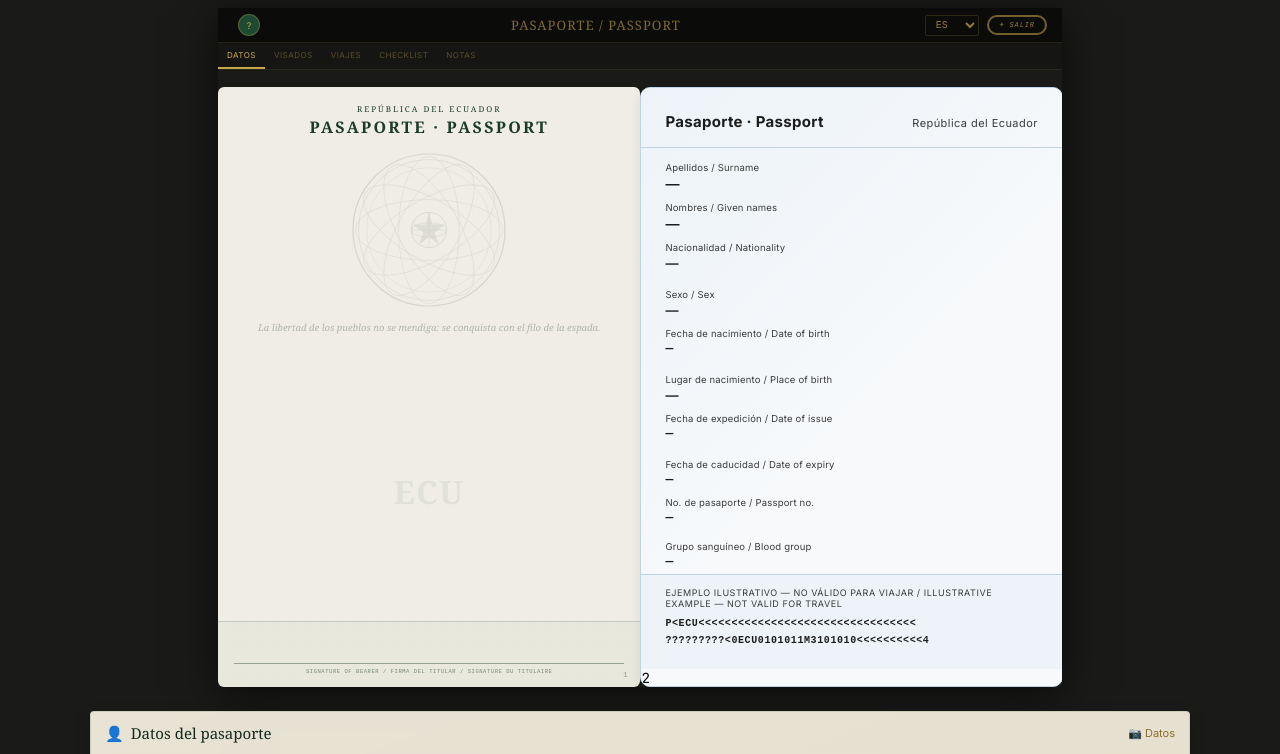
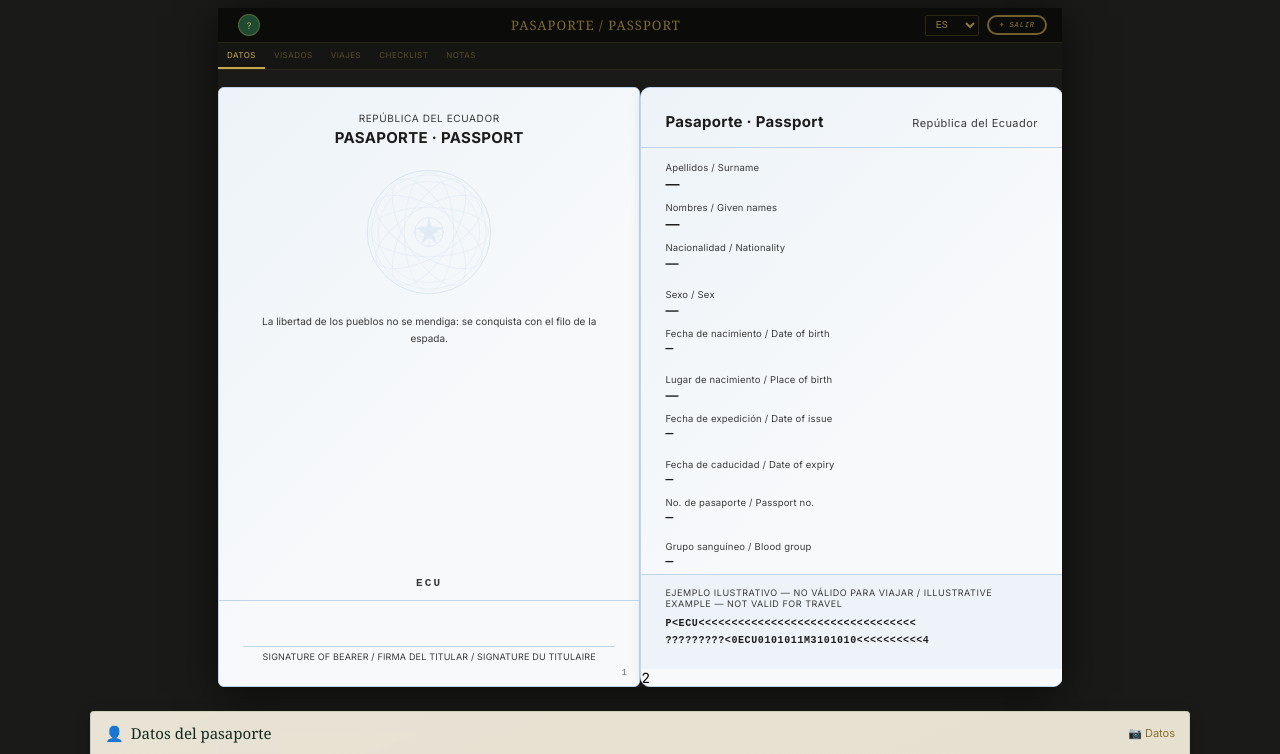
Before and after one commit to traveler-02/My-Passport, a website: page public/pages/dashboard.html in a window 1280 px wide. Both pictures are taken after a click on the element 639 px from the left and 249 px from the top of the page. Shown: the top 754 px of the page. Drawn offline with Linux system fonts and the light colour scheme; no server answers; a web font is replaced by a local one.

Commit message:
Add files via upload

```diff
--- a/public/pages/dashboard.html
+++ b/public/pages/dashboard.html
@@ -390,25 +390,27 @@ body{background:#1a1a18;font-family:var(--ffs);font-size:14px;padding-top:0;}
 }
 
 /* Country-specific artistic background */
+/* FIX-VISUAL-6: unify the left page with the same minimalist blue/gray
+   language as the redesigned bio-data page (doc-* tokens, Inter) — it had
+   been left on the old gold/serif "vintage passport" theme, so the two
+   facing pages looked like two different documents stitched together. */
+.pp-left {
+  border-radius: 10px;
+  border: 1px solid var(--doc-accent);
+  box-shadow: 0 2px 12px rgba(28,28,28,0.08);
+}
 .pp-left-art {
   position: absolute;
   inset: 0;
   z-index: 0;
-  opacity: 0.18;
-  background-size: cover;
-  background-position: center;
-  transition: background 0.5s ease, opacity 0.3s ease;
-}
-/* Guilloche overlay */
-.pp-left-art::after {
-  content: '';
-  position: absolute;
-  inset: 0;
+  background-color: var(--doc-bg-1);
   background-image:
-    repeating-linear-gradient(0deg, transparent, transparent 14px, rgba(42,96,68,0.04) 14px, rgba(42,96,68,0.04) 15px),
-    repeating-linear-gradient(90deg, transparent, transparent 14px, rgba(42,96,68,0.04) 14px, rgba(42,96,68,0.04) 15px);
-  z-index: 1;
-}
+    linear-gradient(135deg, var(--doc-bg-2) 0%, var(--doc-bg-1) 55%, var(--doc-bg-1) 100%),
+    radial-gradient(circle, rgba(63,102,138,0.12) 1px, transparent 1.2px);
+  background-size: auto, 24px 24px;
+  transition: opacity 0.3s ease;
+}
+.pp-left-art::after { content: none; }
 
 /* Central illustration area */
 .pp-left-illustration {
@@ -419,106 +421,109 @@ body{background:#1a1a18;font-family:var(--ffs);font-size:14px;padding-top:0;}
   flex-direction: column;
   align-items: center;
   justify-content: flex-start;
-  padding: 16px 14px 0;
+  padding: 24px 24px 0;
 }
 .pp-left-country {
-  font-family: var(--ff);
-  font-size: 8px;
-  letter-spacing: 0.25em;
+  font-family: var(--doc-ff);
+  font-size: 10px;
+  font-weight: 400;
+  letter-spacing: 0.06em;
   text-transform: uppercase;
-  color: var(--art-dark, #1a3a2a);
+  color: var(--doc-gray);
   text-align: center;
-  margin-bottom: 2px;
+  margin-bottom: 4px;
 }
 .pp-left-doctype {
-  font-family: var(--ff);
-  font-size: 16px;
-  font-weight: bold;
-  letter-spacing: 0.14em;
-  text-transform: uppercase;
-  color: var(--art-dark, #1a3a2a);
+  font-family: var(--doc-ff);
+  font-size: 15px;
+  font-weight: 700;
+  letter-spacing: 0.02em;
+  text-transform: none;
+  color: var(--doc-black);
   text-align: center;
-  margin-bottom: 12px;
+  margin-bottom: 20px;
 }
 /* Big central emblem — SVG rosette */
 .pp-left-emblem {
-  width: min(70%, 160px);
+  width: min(56%, 130px);
   height: auto;
-  opacity: 0.12;
-  color: var(--art-dark, #1a3a2a);
-  margin-bottom: 10px;
+  opacity: 0.5;
+  color: var(--doc-accent);
+  margin-bottom: 16px;
 }
 /* Decorative quote text */
 .pp-left-quote {
-  font-family: var(--ff);
-  font-size: 9.5px;
-  font-style: italic;
-  color: var(--art-dark, #1a3a2a);
-  opacity: 0.3;
+  font-family: var(--doc-ff);
+  font-size: 10px;
+  font-weight: 400;
+  font-style: normal;
+  color: var(--doc-gray);
+  opacity: 1;
   text-align: center;
   line-height: 1.65;
-  padding: 0 12px;
+  padding: 0 16px;
   max-height: 80px;
   overflow: hidden;
 }
-/* Colored artistic band (like the eagle/flag area in US passport) */
+/* Country-code band — de-emphasized, small tag instead of a giant
+   watermark, consistent with the bio page's small nationality tag */
 .pp-left-artband {
   position: relative;
   z-index: 2;
-  flex: 1;
+  flex: 0 0 auto;
   background: transparent;
   display: flex;
   align-items: center;
   justify-content: center;
   overflow: hidden;
-  min-height: 80px;
+  min-height: 32px;
+  padding: 8px 0;
 }
 .pp-left-artband-text {
-  font-family: var(--ff);
-  font-size: 32px;
-  color: rgba(42,96,68,0.08);
-  font-weight: bold;
-  letter-spacing: 0.05em;
+  font-family: var(--doc-ff-mrz);
+  font-size: 11px;
+  color: var(--doc-gray);
+  font-weight: 600;
+  letter-spacing: 0.2em;
   text-transform: uppercase;
   text-align: center;
   line-height: 1;
   user-select: none;
-  word-break: break-all;
 }
 /* Signature area at bottom */
 .pp-left-sig {
   position: relative;
   z-index: 2;
-  padding: 8px 16px 12px;
-  background: rgba(42,96,68,0.04);
-  border-top: 1px solid rgba(42,96,68,0.2);
+  padding: 12px 24px 24px;
+  background: transparent;
+  border-top: 1px solid var(--doc-accent);
 }
 .pp-left-sig-line {
   min-height: 34px;
-  border-bottom: 1px solid rgba(var(--art-dark-hex,26,58,42),0.4);
+  border-bottom: 1px solid var(--doc-accent);
   margin-bottom: 4px;
   font-family: var(--ff-sig);
-  font-size: 20px;
-  color: rgba(10,20,60,0.6);
+  font-size: 22px;
+  color: var(--doc-black);
   padding-bottom: 2px;
 }
 .pp-left-sig-label {
-  font-family: var(--ff-mono);
-  font-size: 5.5px;
-  text-transform: uppercase;
-  letter-spacing: 0.1em;
-  color: var(--art-dark, #1a3a2a);
-  opacity: 0.55;
+  font-family: var(--doc-ff);
+  font-size: 9px;
+  font-weight: 400;
+  text-transform: none;
+  letter-spacing: 0.02em;
+  color: var(--doc-gray);
   text-align: center;
 }
 .pp-left-pgnum {
   position: absolute;
   bottom: 8px;
   right: 12px;
-  font-family: var(--ff-mono);
-  font-size: 8px;
-  color: var(--art-dark,#1a3a2a);
-  opacity: 0.4;
+  font-family: var(--doc-ff-mrz);
+  font-size: 9px;
+  color: var(--doc-gray);
+  opacity: 0.7;
   letter-spacing: 0.06em;
 }
 
@@ -1550,15 +1555,21 @@ function renderArtPage(code) {
   var acc = COUNTRY_ACCENT[code] || COUNTRY_ACCENT.ECU;
   var rgb = acc.rgb || "42,96,68";
 
+  // FIX-VISUAL-6: this used to set art.bg (a vivid per-country gold/green
+  // gradient) as an inline style, which always wins over the CSS default
+  // and made the left page look like a completely different, more
+  // "vintage" document than the redesigned right page. The CSS default
+  // (soft blue/gray, matching the bio page) is left alone now so both
+  // pages read as one consistent document regardless of country.
   var artBg = document.getElementById("pp-left-art");
   if (artBg) {
-    artBg.style.background = art.bg;
-    artBg.style.backgroundSize = "cover";
+    artBg.style.background = "";
+    artBg.style.backgroundSize = "";
   }
 
   var emblemEl = document.getElementById("art-emblem");
   if (emblemEl) {
-    emblemEl.style.color = art.ec || acc.main;
+    emblemEl.style.color = "";
     var svg = COUNTRY_EMBLEMS[code] || COUNTRY_EMBLEMS.ECU;
     emblemEl.innerHTML = svg;
   }
```
